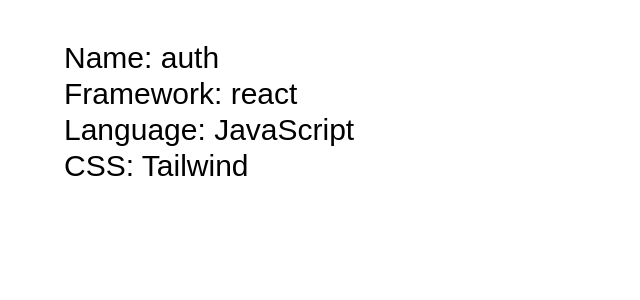
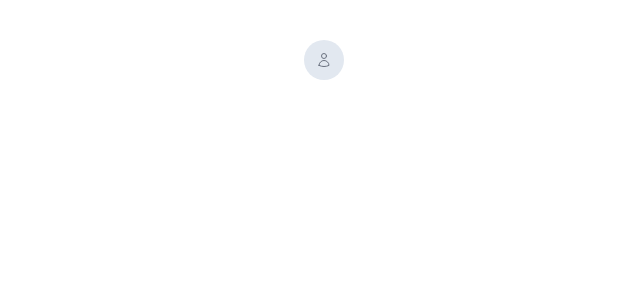
Before and after one commit to samkindev/chat-auth, a React app: page / in a window 1280 px wide. Shown: the top 300 px of the page, without its empty margins (0-640 px from the left). Built offline with nearby package versions, Linux system fonts and the light colour scheme.

Commit message:
User popup added

```diff
--- a/src/App.jsx
+++ b/src/App.jsx
@@ -2,13 +2,11 @@
 import ReactDOM from "react-dom";
 
 import "./index.scss";
+import { UserMenu } from "./components/UserMenu/UserMenu";
 
 const App = () => (
-  <div className="mt-10 text-3xl mx-auto max-w-6xl">
-    <div>Name: auth</div>
-    <div>Framework: react</div>
-    <div>Language: JavaScript</div>
-    <div>CSS: Tailwind</div>
+  <div className="max-w-2xl mx-auto mt-10">
+    <UserMenu />
   </div>
 );
 ReactDOM.render(<App />, document.getElementById("app"));
--- /dev/null
+++ b/src/components/UserMenu/Avatar.jsx
@@ -0,0 +1,26 @@
+import React from "react";
+import "../../index.scss";
+
+export const Avatar = ({ onClick }) => {
+  return (
+    <span
+      onClick={onClick}
+      className="w-10 h-10 cursor-pointer flex items-center justify-center text-gray-500 rounded-full bg-slate-200"
+    >
+      <svg
+        xmlns="http://www.w3.org/2000/svg"
+        fill="none"
+        viewBox="0 0 24 24"
+        strokeWidth={1.5}
+        stroke="currentColor"
+        className="w-4 h-4"
+      >
+        <path
+          strokeLinecap="round"
+          strokeLinejoin="round"
+          d="M15.75 6a3.75 3.75 0 1 1-7.5 0 3.75 3.75 0 0 1 7.5 0ZM4.501 20.118a7.5 7.5 0 0 1 14.998 0A17.933 17.933 0 0 1 12 21.75c-2.676 0-5.216-.584-7.499-1.632Z"
+        />
+      </svg>
+    </span>
+  );
+};
--- /dev/null
+++ b/src/components/UserMenu/UserMenu.jsx
@@ -0,0 +1,57 @@
+import React, { useState } from "react";
+import { Avatar } from "./Avatar";
+
+export const UserMenu = () => {
+  const [openDropDown, setOpenDropDown] = useState(false);
+
+  const toggleUserDropDown = () => {
+    setOpenDropDown(!openDropDown);
+  };
+
+  const openDropDownClass = openDropDown ? "" : "hidden";
+
+  return (
+    <div className="flex items-end flex-col w-fit relative">
+      <Avatar onClick={toggleUserDropDown} />
+
+      <div
+        id="userDropdown"
+        className={`z-10 ${openDropDownClass} absolute top-10 right-0 bg-white divide-y divide-gray-100 rounded-lg shadow w-44 dark:bg-gray-700 dark:divide-gray-600`}
+      >
+        <div className="px-4 py-3 text-sm text-gray-900 dark:text-white">
+          <div>User Name</div>
+          <div className="font-medium truncate">user@nep.com</div>
+        </div>
+        <ul
+          className="py-2 text-sm text-gray-700 dark:text-gray-200"
+          aria-labelledby="avatarButton"
+        >
+          <li>
+            <a
+              href="#"
+              className="block px-4 py-2 hover:bg-gray-100 dark:hover:bg-gray-600 dark:hover:text-white"
+            >
+              Profile
+            </a>
+          </li>
+          <li>
+            <a
+              href="#"
+              className="block px-4 py-2 hover:bg-gray-100 dark:hover:bg-gray-600 dark:hover:text-white"
+            >
+              Parametres
+            </a>
+          </li>
+        </ul>
+        <div className="py-1">
+          <a
+            href="#"
+            className="block px-4 py-2 text-sm text-gray-700 hover:bg-gray-100 dark:hover:bg-gray-600 dark:text-gray-200 dark:hover:text-white"
+          >
+            Déconnecter
+          </a>
+        </div>
+      </div>
+    </div>
+  );
+};
--- a/webpack.config.js
+++ b/webpack.config.js
@@ -44,7 +44,9 @@
       name: "auth",
       filename: "remoteEntry.js",
       remotes: {},
-      exposes: {},
+      exposes: {
+        "./UserMenu": "./src/components/UserMenu/UserMenu"
+      },
       shared: {
         ...deps,
         react: {
```
